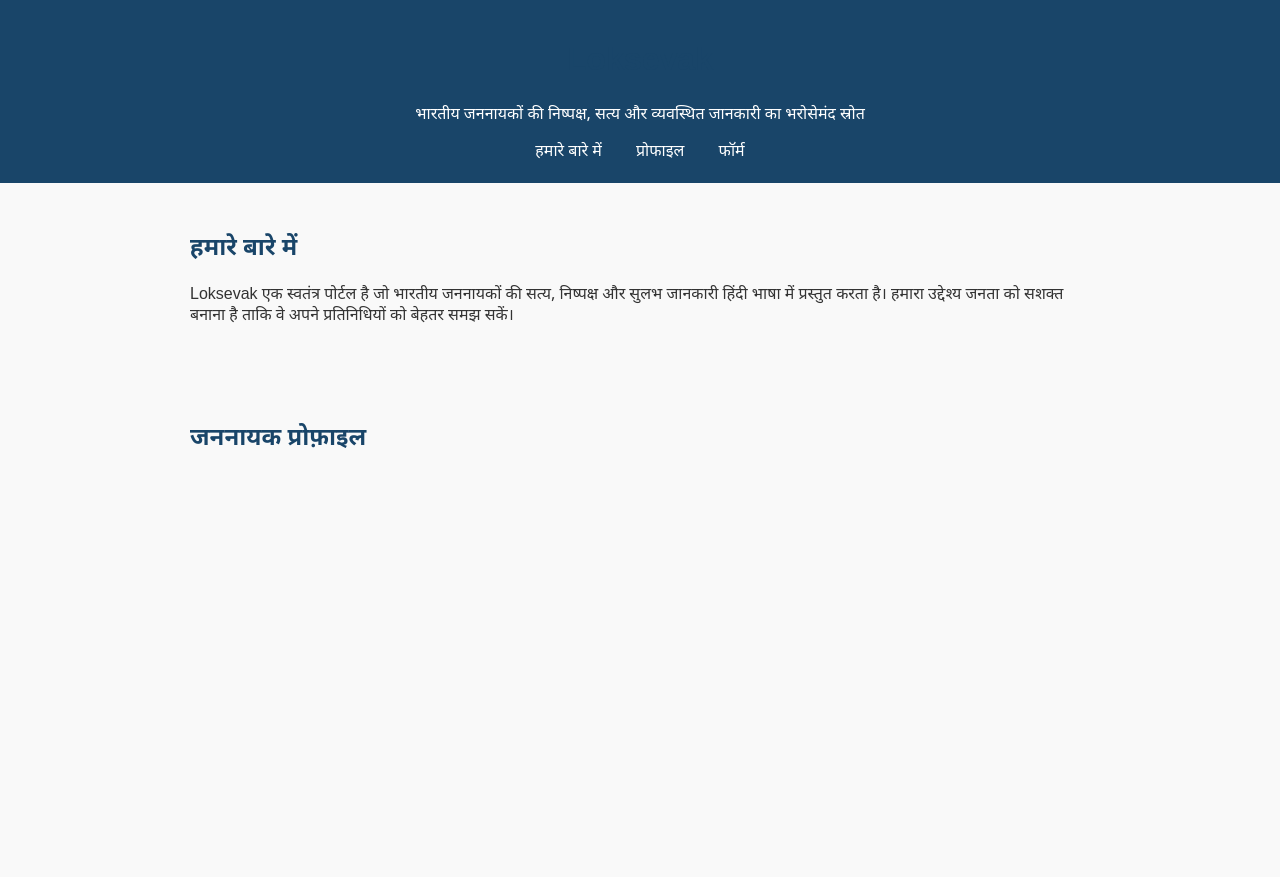
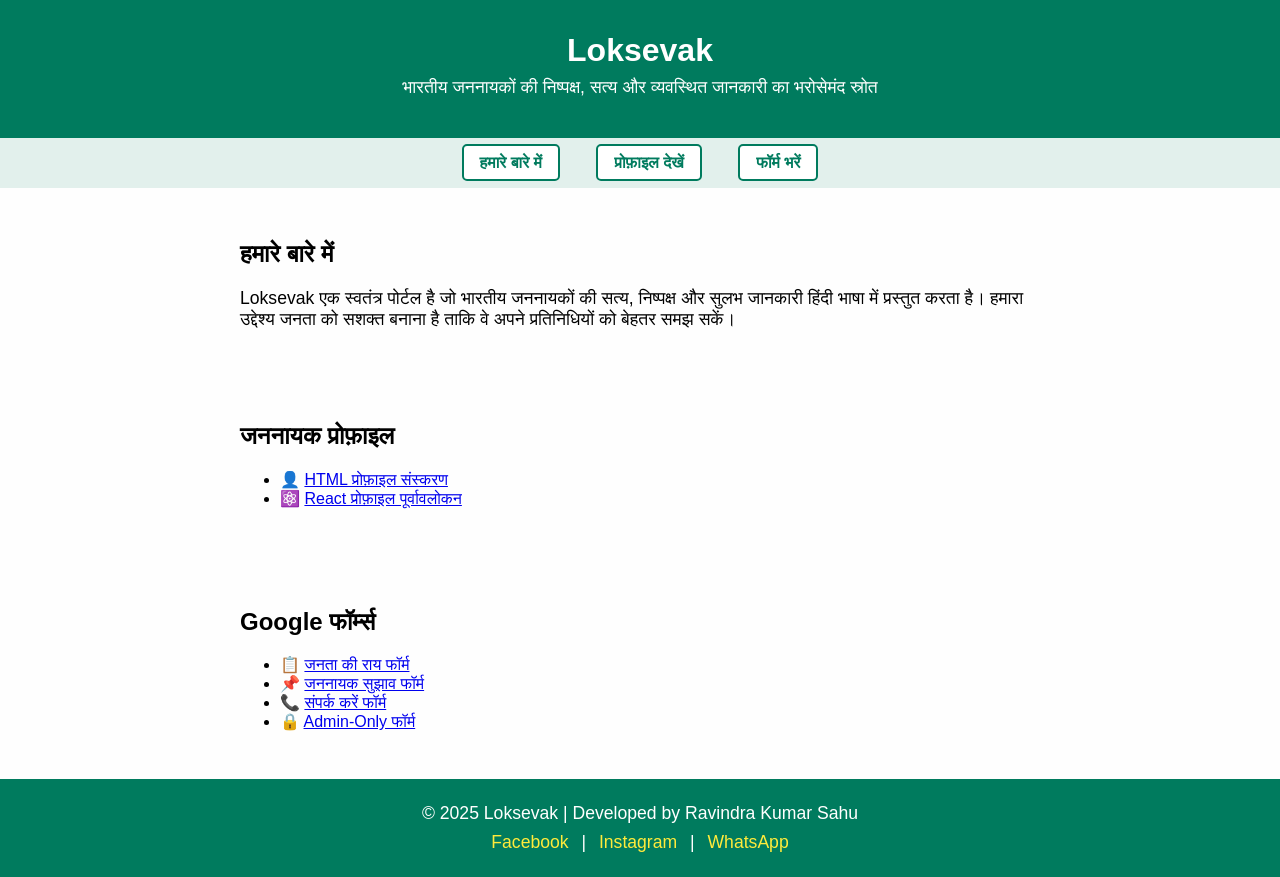
Before and after one commit to ravindrakumar-sahu/loksevak, a plain HTML site: page index.html in a window 1280 px wide. Before the commit the page ends 800 px from the top, so only its background shows below. Drawn offline with Linux system fonts and the light colour scheme.

Commit message:
Update index.html

```diff
--- a/index.html
+++ b/index.html
@@ -1,62 +1,79 @@
 <!DOCTYPE html>
 <html lang="hi">
 <head>
-  <meta charset="UTF-8" />
-  <meta name="viewport" content="width=device-width, initial-scale=1.0"/>
-  <title>Loksevak - जननायकों की जानकारी</title>
+  <meta charset="UTF-8">
+  <meta name="viewport" content="width=device-width, initial-scale=1.0">
+  <title>Loksevak – भारतीय जननायकों की जानकारी</title>
   <style>
     body {
-      font-family: "Noto Sans Devanagari", sans-serif;
-      background-color: #f9f9f9;
+      font-family: Arial, sans-serif;
+      background-color: #fefefe;
       margin: 0;
       padding: 0;
-      color: #333;
     }
-    header, footer {
-      background-color: #194569;
+    header {
+      background-color: #007b5e;
+      color: white;
+      padding: 2rem;
+      text-align: center;
+    }
+    h1 {
+      margin: 0;
+      font-size: 2rem;
+    }
+    p {
+      margin: 0.5rem 0;
+      font-size: 1.1rem;
+    }
+    nav {
+      background-color: #e2f0ec;
+      padding: 1rem;
+      text-align: center;
+    }
+    nav a {
+      margin: 0 1rem;
+      text-decoration: none;
+      font-weight: bold;
+      color: #007b5e;
+      padding: 0.5rem 1rem;
+      background-color: #ffffff;
+      border: 2px solid #007b5e;
+      border-radius: 5px;
+    }
+    nav a:hover {
+      background-color: #007b5e;
+      color: white;
+    }
+    section {
+      padding: 2rem;
+      max-width: 800px;
+      margin: auto;
+    }
+    footer {
+      background-color: #007b5e;
       color: white;
       text-align: center;
-      padding: 20px;
+      padding: 1rem;
     }
-    nav a {
-      margin: 0 15px;
-      color: white;
+    footer a {
+      color: #ffeb3b;
       text-decoration: none;
-    }
-    section {
-      padding: 30px;
-      max-width: 900px;
-      margin: auto;
-    }
-    h1, h2 {
-      color: #194569;
-    }
-    ul {
-      list-style-type: none;
-      padding-left: 0;
-    }
-    ul li {
-      padding: 8px 0;
-    }
-    a {
-      color: #194569;
-      text-decoration: none;
-    }
-    a:hover {
-      text-decoration: underline;
+      margin: 0 0.5rem;
     }
   </style>
 </head>
 <body>
+
   <header>
     <h1>Loksevak</h1>
     <p>भारतीय जननायकों की निष्पक्ष, सत्य और व्यवस्थित जानकारी का भरोसेमंद स्रोत</p>
-    <nav>
-      <a href="#about">हमारे बारे में</a>
-      <a href="#profiles">प्रोफाइल</a>
-      <a href="#forms">फॉर्म</a>
-    </nav>
   </header>
+
+  <nav>
+    <a href="#about">हमारे बारे में</a>
+    <a href="#profiles">प्रोफ़ाइल देखें</a>
+    <a href="#forms">फॉर्म भरें</a>
+  </nav>
 
   <section id="about">
     <h2>हमारे बारे में</h2>
@@ -64,4 +81,31 @@
   </section>
 
   <section id="profiles">
-    <h2>जननायक प्रोफ़ाइल
+    <h2>जननायक प्रोफ़ाइल</h2>
+    <ul>
+      <li>👤 <a href="leader-profile-1.html">HTML प्रोफ़ाइल संस्करण</a></li>
+      <li>⚛️ <a href="leader-profile-2.html">React प्रोफ़ाइल पूर्वावलोकन</a></li>
+    </ul>
+  </section>
+
+  <section id="forms">
+    <h2>Google फॉर्म्स</h2>
+    <ul>
+      <li>📋 <a href="https://forms.gle/X6pM3gbHpWUmABLg8" target="_blank">जनता की राय फॉर्म</a></li>
+      <li>📌 <a href="https://forms.gle/pXyveFeSuQ97bDbPA" target="_blank">जननायक सुझाव फॉर्म</a></li>
+      <li>📞 <a href="https://forms.gle/ugBWJt1hvGUaujiY8" target="_blank">संपर्क करें फॉर्म</a></li>
+      <li>🔒 <a href="https://forms.gle/AJsUSvkPd7e9Nwke8" target="_blank">Admin-Only फॉर्म</a></li>
+    </ul>
+  </section>
+
+  <footer>
+    <p>© 2025 Loksevak | Developed by Ravindra Kumar Sahu</p>
+    <p>
+      <a href="https://www.facebook.com/ravindra.sahu.540048/" target="_blank">Facebook</a> |
+      <a href="https://www.instagram.com/sahuravi_27/" target="_blank">Instagram</a> |
+      <a href="https://wa.me/919713469662" target="_blank">WhatsApp</a>
+    </p>
+  </footer>
+
+</body>
+</html>
```
